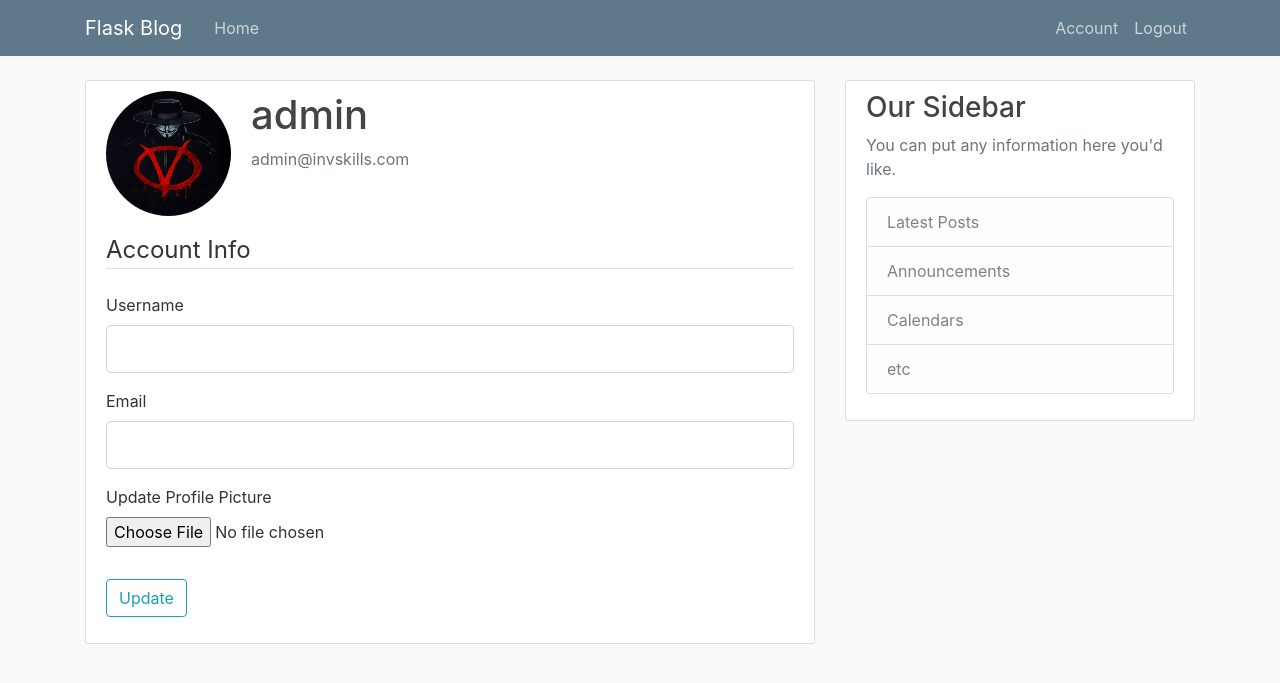
After one commit to amir2227/flask_website, a Flask app: page /account in a window 1280 px wide. The commit adds this page. Shown: the top 683 px of the page. Run offline with Flask 2, Linux system fonts and the light colour scheme; a user stored in the database is signed in; some libraries are stand-ins or nearby versions.

Commit message:
add account template

```diff
--- a/app/__init__.py
+++ b/app/__init__.py
@@ -1,11 +1,17 @@
 from flask import Flask
 from flask_sqlalchemy import SQLAlchemy
 from app import config
+from flask_bcrypt import Bcrypt
+from flask_login import LoginManager
 
 
 app = Flask(__name__)
 app.config['SECRET_KEY'] = config.SECRET_KEY
 app.config['SQLALCHEMY_DATABASE_URI'] = config.SQLACHEMY_DATABASE_URI
 db = SQLAlchemy(app)
+bcrypt = Bcrypt(app)
+login_manager = LoginManager(app)
+login_manager.login_view = 'login'
+login_manager.login_message_category = 'info'
 
 from app import route
--- a/app/forms.py
+++ b/app/forms.py
@@ -1,6 +1,9 @@
 from flask_wtf import FlaskForm
+from flask_wtf.file import FileField, FileAllowed
+from flask_login import current_user
 from wtforms import StringField, PasswordField, SubmitField, BooleanField
-from wtforms.validators import DataRequired, Length, Email, EqualTo
+from wtforms.validators import DataRequired, Length, Email, EqualTo, ValidationError
+from app.models import User
 
 class RegistrationForm(FlaskForm):
     username = StringField('Username', validators=[DataRequired(), Length(min=2, max=20)])
@@ -11,6 +14,26 @@
 
 class LoginForm(FlaskForm):
     email = StringField('Email', validators=[DataRequired(), Email()])
-    password = PasswordField('Password', validators=[DataRequired(), Length(min=6)])
+    password = PasswordField('Password', validators=[DataRequired(), Length(min=4)])
     remember = BooleanField('Remember Me')
     submit = SubmitField('Login')
+
+class UpdateAccountForm(FlaskForm):
+    username = StringField('Username',
+                           validators=[DataRequired(), Length(min=2, max=20)])
+    email = StringField('Email',
+                        validators=[DataRequired(), Email()])
+    picture = FileField('Update Profile Picture', validators=[FileAllowed(['jpg', 'png'])])
+    submit = SubmitField('Update')
+
+    def validate_username(self, username):
+        if username.data != current_user.username:
+            user = User.query.filter_by(username=username.data).first()
+            if user:
+                raise ValidationError('That username is taken. Please choose a different one.')
+
+    def validate_email(self, email):
+        if email.data != current_user.email:
+            user = User.query.filter_by(email=email.data).first()
+            if user:
+                raise ValidationError('That email is taken. Please choose a different one.')
--- a/app/route.py
+++ b/app/route.py
@@ -1,8 +1,8 @@
-from flask import render_template, url_for, flash, redirect
-from app import app
-from app.forms import RegistrationForm, LoginForm
+from flask import render_template, url_for, flash, redirect, request
+from app import app, bcrypt
+from app.forms import RegistrationForm, LoginForm, UpdateAccountForm
 from app.models import User, Content
-
+from flask_login import login_user , current_user, logout_user, login_required
 
 @app.route("/")
 @app.route("/home")
@@ -11,11 +11,28 @@
 
 @app.route("/login", methods=['GET', 'POST'])
 def login():
+    if current_user.is_authenticated:
+        return redirect(url_for('dashbord'))
     form = LoginForm()
     if form.validate_on_submit():
-        if form.email.data == 'admin@invskills.com' and form.password.data == 'admin':
-            flash('you loged in successfully', 'success')
-            return redirect(url_for('dashbord'))
+        user = User.query.filter_by(email=form.email.data).first()
+        if user and bcrypt.check_password_hash(user.password, form.password.data):
+            login_user(user, remember=form.remember.data)
+            next_page = request.args.get('next')
+            return redirect(next_page) if next_page else redirect(url_for('dashbord'))
         else:
             flash('Unsuccessful login. Please check Email and Password.', 'danger')
     return render_template('login.html', title='Login', form=form)
+
+
+@app.route("/logout")
+def logout():
+    logout_user()
+    return redirect(url_for('login'))
+
+@app.route("/account", methods=['GET', 'POST'])
+@login_required
+def account():
+    form = UpdateAccountForm()
+    image_file = url_for('static', filename='img/profile/'+ current_user.image_file)
+    return render_template('account.html', title='Account', image_file=image_file, form=form)
--- /dev/null
+++ b/app/static/css/main.css
@@ -0,0 +1,80 @@
+body {
+    background: #fafafa;
+    color: #333333;
+    margin-top: 5rem;
+  }
+
+  h1, h2, h3, h4, h5, h6 {
+    color: #444444;
+  }
+
+  .bg-steel {
+    background-color: #5f788a;
+  }
+
+  .site-header .navbar-nav .nav-link {
+    color: #cbd5db;
+  }
+
+  .site-header .navbar-nav .nav-link:hover {
+    color: #ffffff;
+  }
+
+  .site-header .navbar-nav .nav-link.active {
+    font-weight: 500;
+  }
+
+  .content-section {
+    background: #ffffff;
+    padding: 10px 20px;
+    border: 1px solid #dddddd;
+    border-radius: 3px;
+    margin-bottom: 20px;
+  }
+
+  .article-title {
+    color: #444444;
+  }
+
+  a.article-title:hover {
+    color: #428bca;
+    text-decoration: none;
+  }
+
+  .article-content {
+    white-space: pre-line;
+  }
+
+  .article-img {
+    height: 65px;
+    width: 65px;
+    margin-right: 16px;
+  }
+
+  .article-metadata {
+    padding-bottom: 1px;
+    margin-bottom: 4px;
+    border-bottom: 1px solid #e3e3e3
+  }
+
+  .article-metadata a:hover {
+    color: #333;
+    text-decoration: none;
+  }
+
+  .article-svg {
+    width: 25px;
+    height: 25px;
+    vertical-align: middle;
+  }
+
+  .account-img {
+    height: 125px;
+    width: 125px;
+    margin-right: 20px;
+    margin-bottom: 16px;
+  }
+
+  .account-heading {
+    font-size: 2.5rem;
+  }
--- /dev/null
+++ b/app/templates/account.html
@@ -0,0 +1,57 @@
+{% extends "layout.html" %}
+{% block content %}
+    <div class="content-section">
+      <div class="media">
+        <img class="rounded-circle account-img" src="{{ image_file }}">
+        <div class="media-body">
+          <h2 class="account-heading">{{ current_user.username }}</h2>
+          <p class="text-secondary">{{ current_user.email }}</p>
+        </div>
+      </div>
+        <form method="POST" action="" enctype="multipart/form-data">
+            {{ form.hidden_tag() }}
+            <fieldset class="form-group">
+                <legend class="border-bottom mb-4">Account Info</legend>
+                <div class="form-group">
+                    {{ form.username.label(class="form-control-label") }}
+
+                    {% if form.username.errors %}
+                        {{ form.username(class="form-control form-control-lg is-invalid") }}
+                        <div class="invalid-feedback">
+                            {% for error in form.username.errors %}
+                                <span>{{ error }}</span>
+                            {% endfor %}
+                        </div>
+                    {% else %}
+                        {{ form.username(class="form-control form-control-lg") }}
+                    {% endif %}
+                </div>
+                <div class="form-group">
+                    {{ form.email.label(class="form-control-label") }}
+                    {% if form.email.errors %}
+                        {{ form.email(class="form-control form-control-lg is-invalid") }}
+                        <div class="invalid-feedback">
+                            {% for error in form.email.errors %}
+                                <span>{{ error }}</span>
+                            {% endfor %}
+                        </div>
+                    {% else %}
+                        {{ form.email(class="form-control form-control-lg") }}
+                    {% endif %}
+                </div>
+                <div class="form-group">
+                    {{ form.picture.label() }}
+                    {{ form.picture(class="form-control-file") }}
+                    {% if form.picture.errors %}
+                        {% for error in form.picture.errors %}
+                            <span class="text-danger">{{ error }}</span></br>
+                        {% endfor %}
+                    {% endif %}
+                </div>
+            </fieldset>
+            <div class="form-group">
+                {{ form.submit(class="btn btn-outline-info") }}
+            </div>
+        </form>
+    </div>
+{% endblock content %}
--- a/app/templates/layout.html
+++ b/app/templates/layout.html
@@ -7,6 +7,8 @@
 
     <!-- Bootstrap CSS -->
     <link rel="stylesheet" href="https://maxcdn.bootstrapcdn.com/bootstrap/4.0.0/css/bootstrap.min.css" integrity="sha384-Gn5384xqQ1aoWXA+058RXPxPg6fy4IWvTNh0E263XmFcJlSAwiGgFAW/dAiS6JXm" crossorigin="anonymous">
+
+    <link rel="stylesheet" type="text/css" href="{{ url_for('static', filename='css/main.css') }}">
 
     {% if title %}
         <title>Flask Blog - {{ title }}</title>
```
Also changed, not shown: app/models.py (+7 -2 lines), app/site.db (added), app/static/img/profile/default.png (added).
